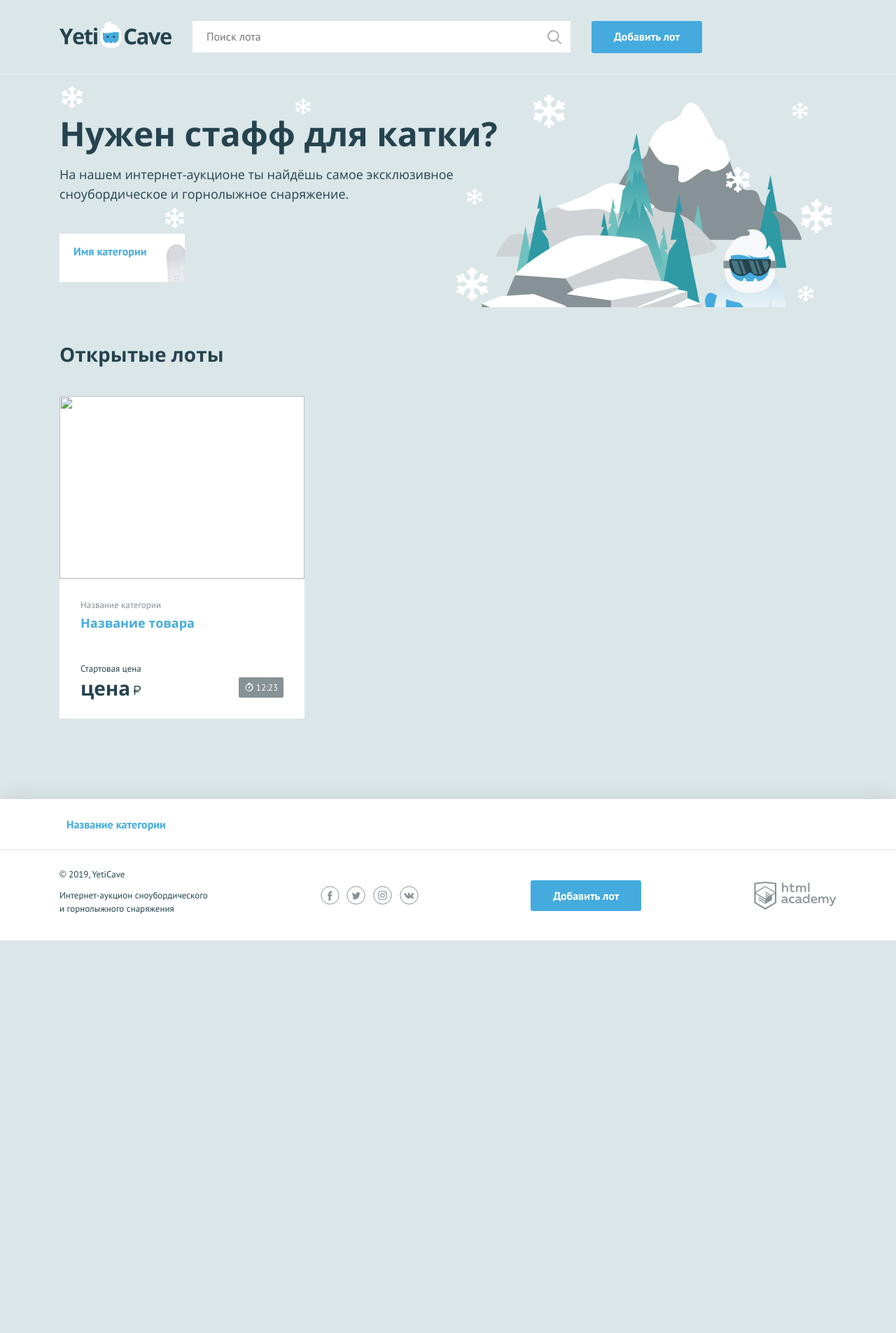
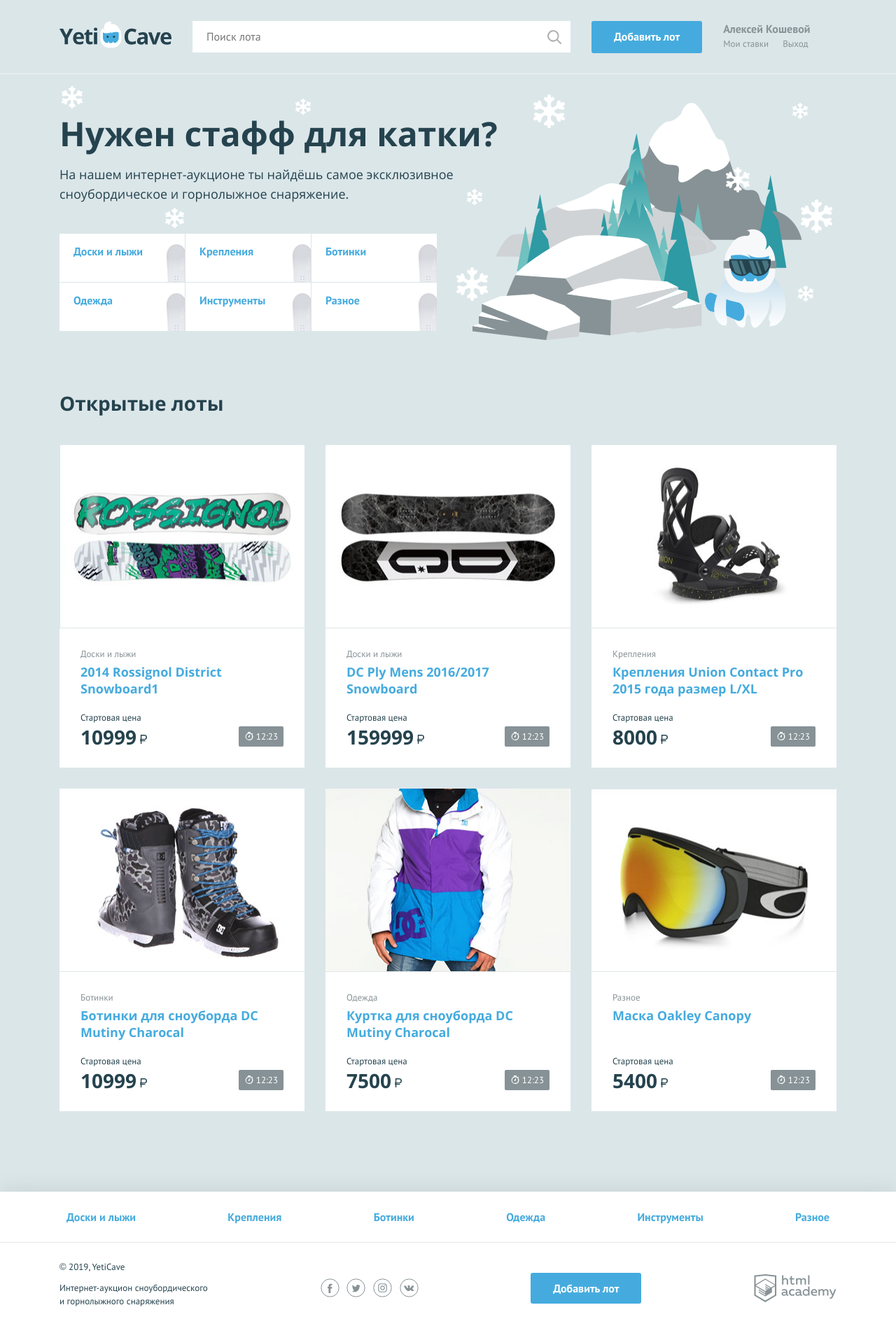
Before and after one commit to Vincmark/929465-yeticave-9, a PHP site: page / in a window 1280 px wide. Shown: the whole page at 70% size. Before the commit the page ends 1344 px from the top, so only its background shows below. Run offline with PHP 8.4, Linux system fonts and the light colour scheme.

Commit message:
4. Итерация по массивам

```diff
--- a/index.php
+++ b/index.php
@@ -1,7 +1,39 @@
 <?php
 $is_auth = rand(0, 1);
 
-$user_name = ''; // укажите здесь ваше имя
+$user_name = 'Алексей Кошевой'; // укажите здесь ваше имя
+$categories = ['Доски и лыжи', 'Крепления', 'Ботинки', 'Одежда', 'Инструменты', 'Разное'];
+$classifieds = [
+    ['title' => '2014 Rossignol District Snowboard1',
+        'category' => 'Доски и лыжи',
+        'price' => '10999',
+        'image-url' => 'img/lot-1.jpg'],
+
+    ['title' => 'DC Ply Mens 2016/2017 Snowboard',
+        'category' => 'Доски и лыжи',
+        'price' => '159999',
+        'image-url' => 'img/lot-2.jpg'],
+
+    ['title' => 'Крепления Union Contact Pro 2015 года размер L/XL',
+        'category' => 'Крепления',
+        'price' => '8000',
+        'image-url' => 'img/lot-3.jpg'],
+
+    ['title' => 'Ботинки для сноуборда DC Mutiny Charocal',
+        'category' => 'Ботинки',
+        'price' => '10999',
+        'image-url' => 'img/lot-4.jpg'],
+
+    ['title' => 'Куртка для сноуборда DC Mutiny Charocal',
+        'category' => 'Одежда',
+        'price' => '7500',
+        'image-url' => 'img/lot-5.jpg'],
+
+    ['title' => 'Маска Oakley Canopy',
+        'category' => 'Разное',
+        'price' => '5400',
+        'image-url' => 'img/lot-6.jpg']
+];
 ?>
 <!DOCTYPE html>
 <html lang="ru">
@@ -27,9 +59,22 @@ $user_name = ''; // укажите здесь ваше имя
             <a class="main-header__add-lot button" href="pages/add-lot.html">Добавить лот</a>
 
             <nav class="user-menu">
-
-        <!-- здесь должен быть PHP код для показа меню и данных пользователя -->
-
+                <?php if($is_auth === 1): ?>
+                    <div class="user-menu__logged">
+                        <p><?php echo $user_name ?></p>
+                        <a class="user-menu__bets" href="pages/my-bets.html">Мои ставки</a>
+                        <a class="user-menu__logout" href="#">Выход</a>
+                    </div>
+                <?php else: ?>
+                    <ul class="user-menu__list">
+                        <li class="user-menu__item">
+                            <a href="#">Регистрация</a>
+                        </li>
+                        <li class="user-menu__item">
+                            <a href="#">Вход</a>
+                        </li>
+                    </ul>
+                <?php endif; ?>
             </nav>
         </div>
     </header>
@@ -39,10 +84,11 @@ $user_name = ''; // укажите здесь ваше имя
             <h2 class="promo__title">Нужен стафф для катки?</h2>
             <p class="promo__text">На нашем интернет-аукционе ты найдёшь самое эксклюзивное сноубордическое и горнолыжное снаряжение.</p>
             <ul class="promo__list">
-            <!--заполните этот список из массива категорий-->
+                <?php foreach ($categories as $value): ?>
                     <li class="promo__item promo__item--boards">
-                <a class="promo__link" href="pages/all-lots.html">Имя категории</a>
+                        <a class="promo__link" href="pages/all-lots.html"><?php echo $value; ?></a>
                     </li>
+                <?php endforeach; ?>
             </ul>
         </section>
         <section class="lots">
@@ -50,18 +96,18 @@ $user_name = ''; // укажите здесь ваше имя
                 <h2>Открытые лоты</h2>
             </div>
             <ul class="lots__list">
-            <!--заполните этот список из массива с товарами-->
+                <?php foreach ($classifieds as $key => $value): ?>
                     <li class="lots__item lot">
                         <div class="lot__image">
-                    <img src="" width="350" height="260" alt="">
+                            <img src="<?php echo $value['image-url']; ?>" width="350" height="260" alt="">
                         </div>
                         <div class="lot__info">
-                    <span class="lot__category">Название категории</span>
-                    <h3 class="lot__title"><a class="text-link" href="pages/lot.html">Название товара</a></h3>
+                            <span class="lot__category"><?php echo $value['category']; ?></span>
+                            <h3 class="lot__title"><a class="text-link" href="pages/lot.html"><?php echo $value['title']; ?></a></h3>
                             <div class="lot__state">
                                 <div class="lot__rate">
                                     <span class="lot__amount">Стартовая цена</span>
-                            <span class="lot__cost">цена<b class="rub">р</b></span>
+                                    <span class="lot__cost"><?php echo $value['price']; ?><b class="rub">р</b></span>
                                 </div>
                                 <div class="lot__timer timer">
                                     12:23
@@ -69,6 +115,7 @@ $user_name = ''; // укажите здесь ваше имя
                             </div>
                         </div>
                     </li>
+                <?php endforeach; ?>
             </ul>
         </section>
     </main>
@@ -77,10 +124,11 @@ $user_name = ''; // укажите здесь ваше имя
 <footer class="main-footer">
     <nav class="nav">
         <ul class="nav__list container">
-            <!--заполните этот список из массива категорий-->
+            <?php foreach ($categories as $value): ?>
                 <li class="nav__item">
-                <a href="pages/all-lots.html">Название категории</a>
+                    <a href="pages/all-lots.html"><?php echo $value; ?></a>
                 </li>
+            <?php endforeach; ?>
         </ul>
     </nav>
     <div class="main-footer__bottom container">
```
Lines whose indentation alone changed are shown as unchanged.
